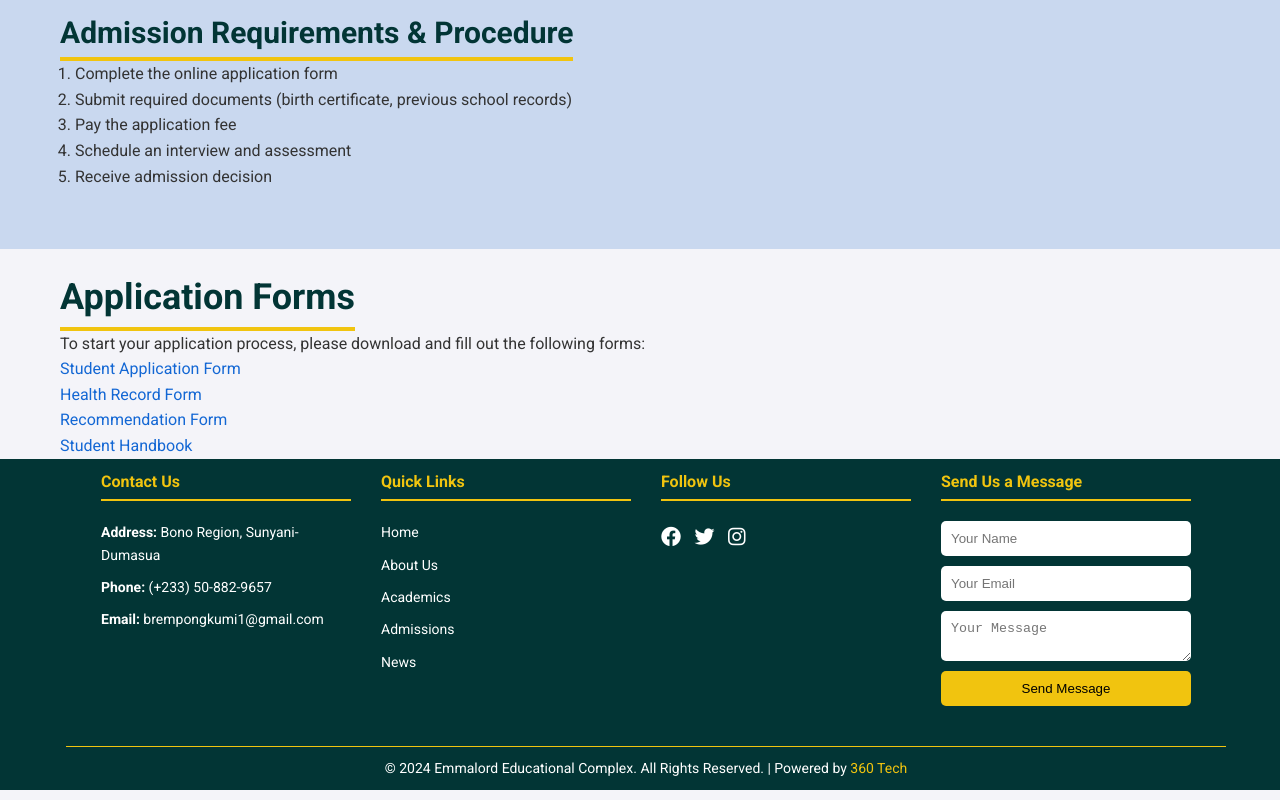
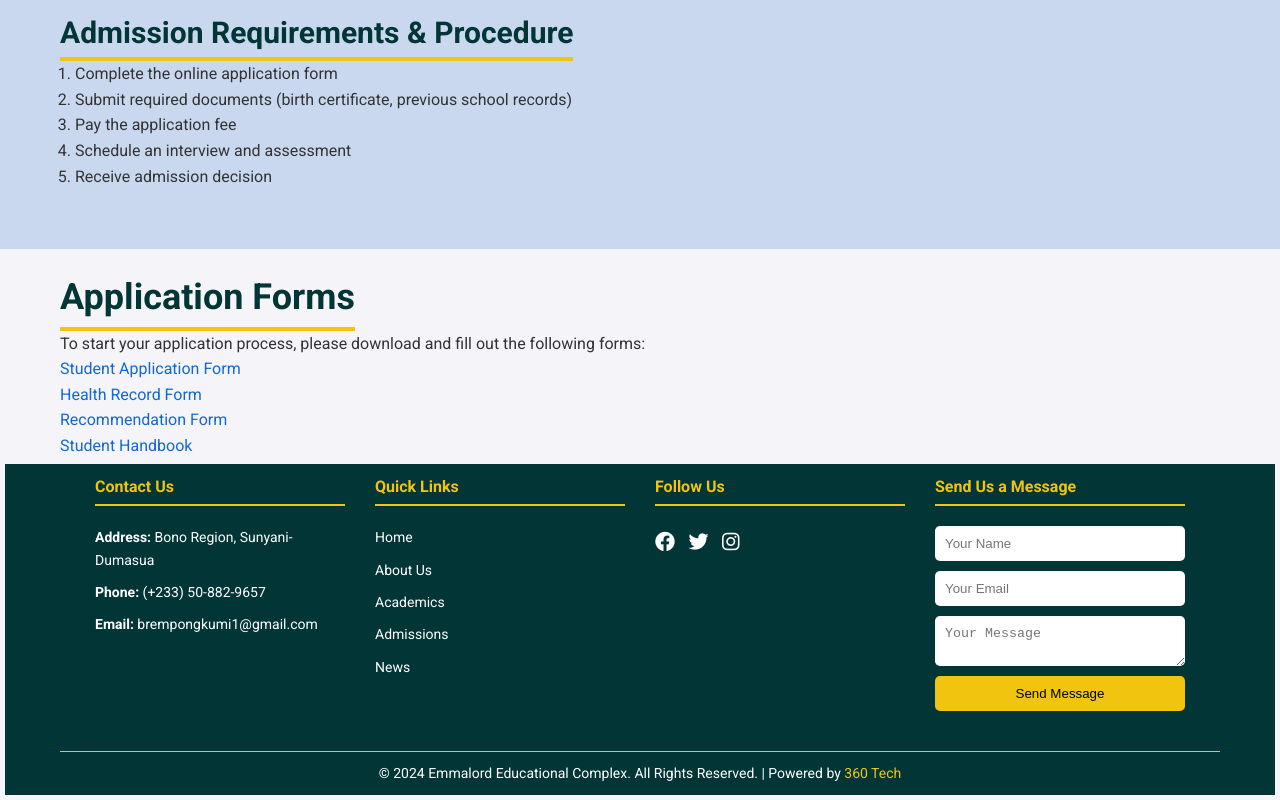
Before and after one commit to ELWINKUMI/EmmalordEducationalComplex, a plain HTML site: page index.html in a window 1280 px wide. Shown: the part 6672-7472 px from the top of the page. Drawn offline with Linux system fonts and the light colour scheme.

Commit message:
Emmalord Educational Complex

```diff
--- a/style.css
+++ b/style.css
@@ -569,7 +569,7 @@ footer {
     color: #fff;
     padding: 0px 0;
     font-size: 14px;
-    margin-right: -12px;
+    margin:5px;
 }
 
 .footer-content {
```
